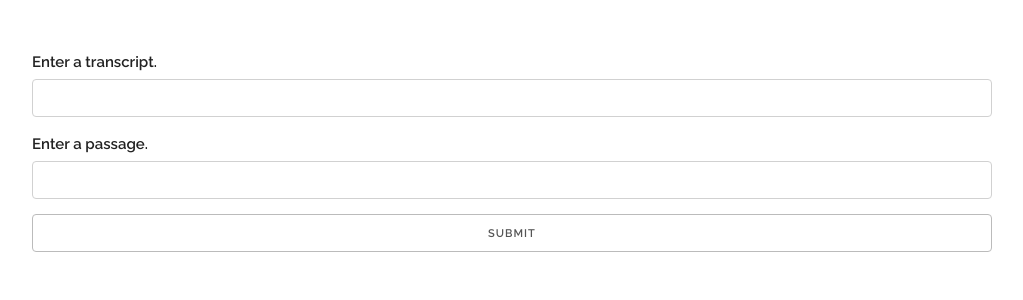
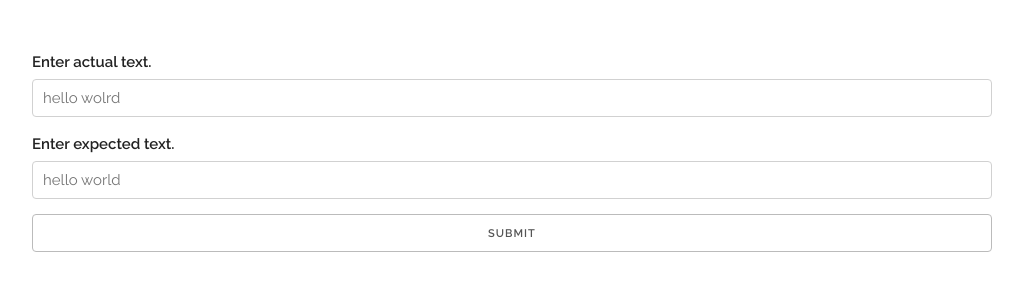
Before and after one commit to brennv/tyto, a Flask app: page / in a window 1280 px wide. Shown: the top 300 px of the page, without its empty margins (128-1151 px from the left). Run offline with Flask 2, Linux system fonts and the light colour scheme.

Commit message:
add placeholder

```diff
--- a/templates/index.html
+++ b/templates/index.html
@@ -3,10 +3,10 @@
 
 <div class="row">
   <form action="{{ url_for('index') }}" method="post">
-    <label>Enter a transcript.</label>
-    <input type="text" name="transcript">
-    <label>Enter a passage.</label>
-    <input type="text" name="passage">
+    <label>Enter actual text.</label>
+    <input type="text" name="transcript" placeholder="hello wolrd">
+    <label>Enter expected text.</label>
+    <input type="text" name="passage" placeholder="hello world">
     <br><input type="submit">
   </form>
 </div>
```
